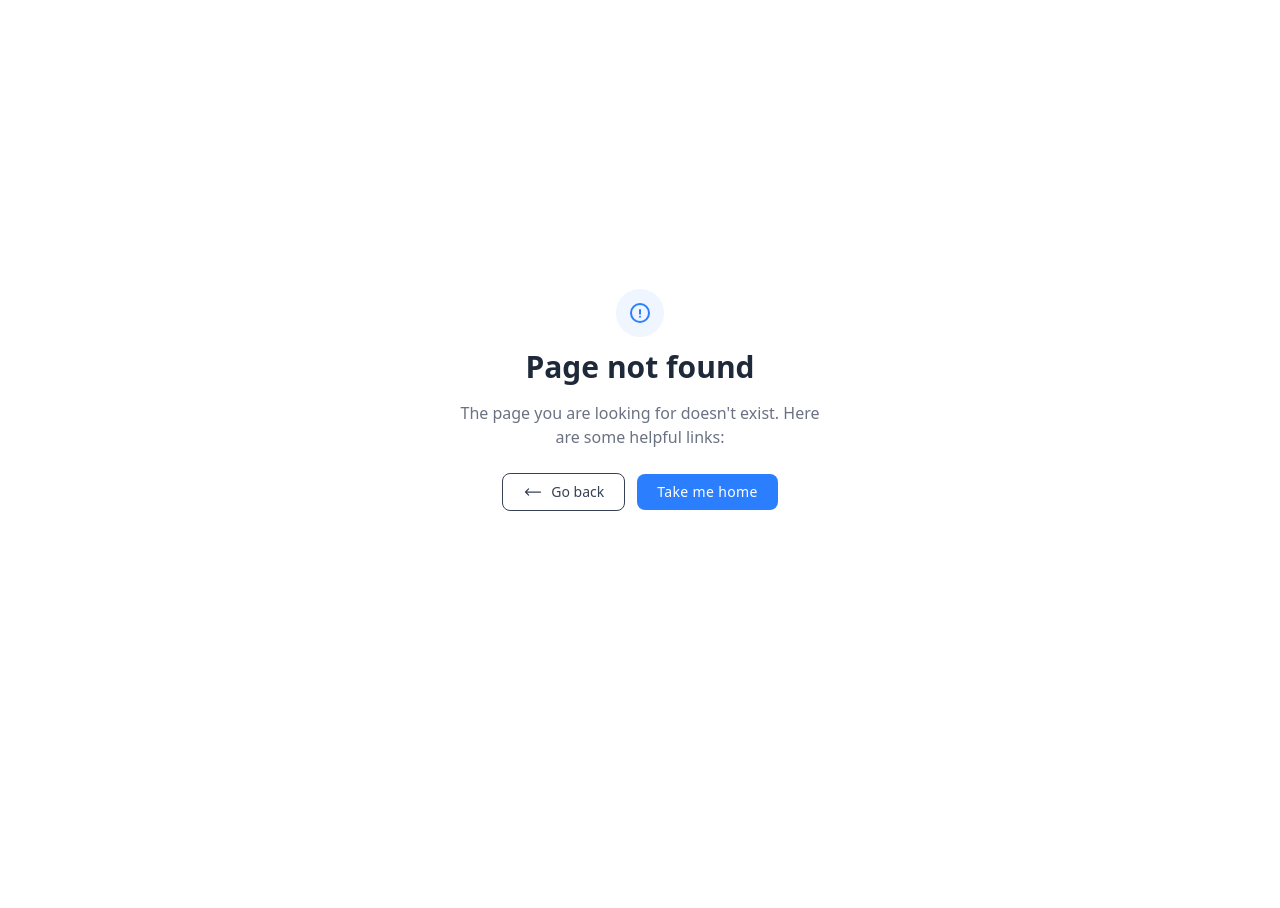
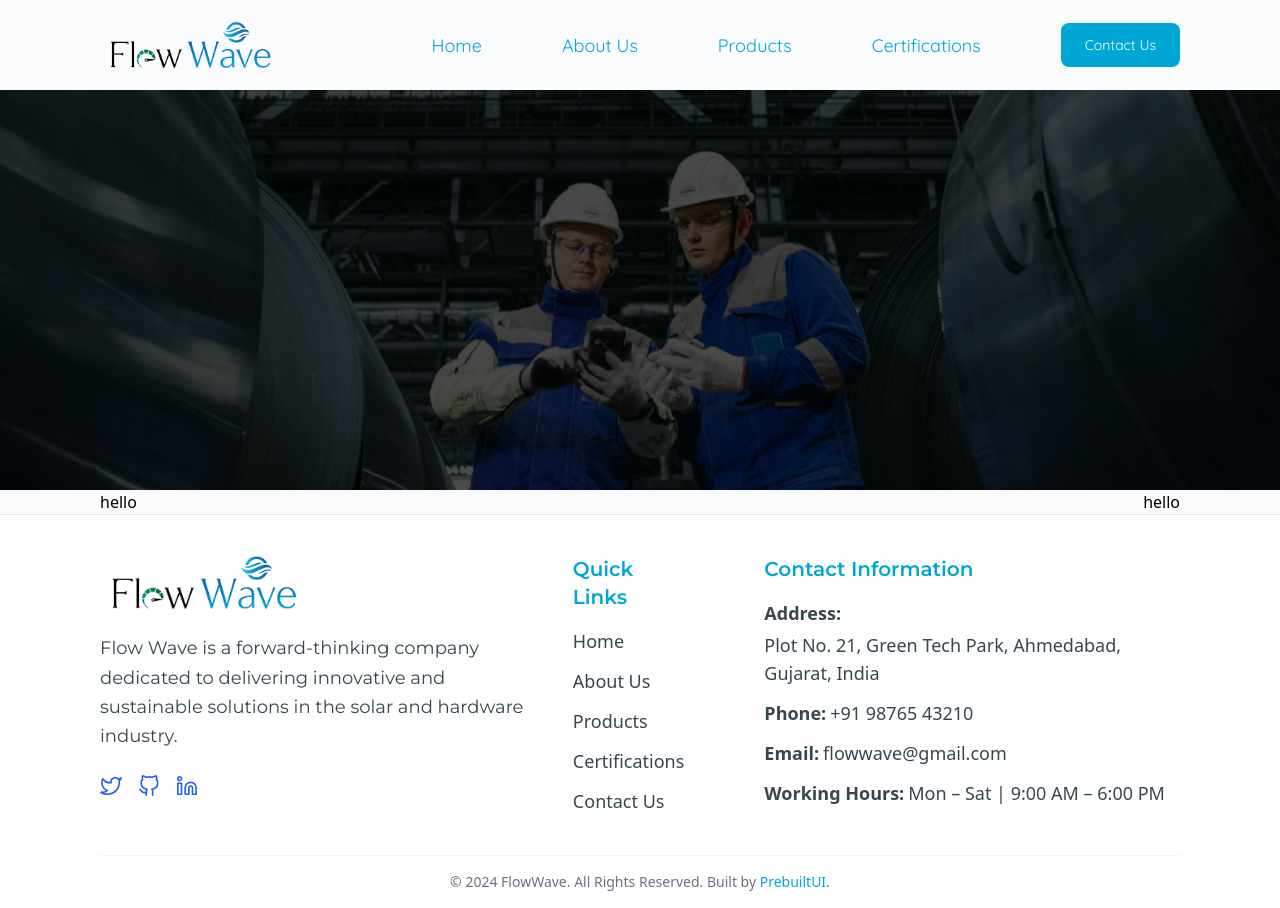
Before and after one commit to vayusprint/Flow_Wave, a React (Vite) app: page /term-condition in a window 1280 px wide. Before the commit this address had no page. Before the commit the page ends 800 px from the top, so only its background shows below. Built offline with nearby package versions, Linux system fonts and the light colour scheme.

Commit message:
setup container

```diff
--- /dev/null
+++ b/src/components/Container.jsx
@@ -0,0 +1,11 @@
+import React from 'react'
+
+const Container = ({children}) => {
+    return (
+        <div className="max-w-[1720px] mx-auto px-[100px]">
+            {children}
+        </div>
+    )
+}
+
+export default Container
--- /dev/null
+++ b/src/components/PrimaryButton.jsx
@@ -0,0 +1,11 @@
+import React from 'react'
+
+const PrimaryButton = ({ title }) => {
+    return (
+        <button className=' rounded-lg bg-primary text-white px-4 py-3 text-center'>
+            <p>{title}</p>
+        </button>
+    )
+}
+
+export default PrimaryButton
--- /dev/null
+++ b/src/components/ProductCard.jsx
@@ -0,0 +1,30 @@
+import React from 'react'
+import PrimaryButton from './PrimaryButton'
+
+const ProductCard = ({ alt, srcImage, imageBg, productName, productDescription }) => {
+
+    console.log('bg' , imageBg);
+
+    return (
+        <div className='flex flex-col gap-7 p-8 bg-white rounded-[15px] border border-divider'>
+            <div className='relative rounded-lg p-2 flex justify-center items-center'>
+                <div className='absolute inset-0 rounded-2xl opacity-10' style={{ backgroundColor: imageBg }} ></div>
+                <img alt={alt} src={srcImage} className='relative z-10 object-contain w-full h-auto max-w-[300px] max-h-[300px]' />
+            </div>
+            <div className='flex flex-col gap-6'>
+                <div className='flex flex-col gap-4'>
+                    <p className='font-montserrat font-medium text-32 text-primaryHeading'>{productName}</p>
+                    <p className='font-montserrat font-medium text-16 text-muted_text'>{productDescription}</p>
+                </div>
+
+                <div className=' border-2 border-divider rounded-full'></div>
+
+                <div className=''>
+                    <PrimaryButton title={"Product Details"} />
+                </div>
+            </div>
+        </div>
+    )
+}
+
+export default ProductCard
--- /dev/null
+++ b/src/components/SubHeaderSection.jsx
@@ -0,0 +1,12 @@
+import React from 'react'
+
+const SubHeaderSection = ({src , alt}) => {
+    return (
+        <div className='w-full h-[400px] bg-amber-300 relative'>
+            <div className='bg-black/70 w-full h-full absolute'></div>
+            <img className='w-full h-full object-cover' src={src} alt={alt} />
+        </div>
+    )
+}
+
+export default SubHeaderSection
--- a/src/index.css
+++ b/src/index.css
@@ -1,5 +1,9 @@
 @import url("https://fonts.googleapis.com/css2?family=Montserrat:ital,wght@0,100..900;1,100..900&family=Quicksand:wght@300..700&display=swap");
 @import "tailwindcss";
+
+body{
+  background-color: #F9FBFD;
+}
 
 @theme {
 
@@ -7,6 +11,12 @@
   --color-body: #F9FBFD;
   --color-primary: #00A7D4;
   --color-bodytext: #37474F;
+  --color-black: #000000;
+  --color--white: #ffffff;
+  --color-divider: #E0E6EA;
+  --color-muted_text: #607D8B;
+  --color-primaryHeading: #001B2E;
+  --color-web_background: #F9FBFD;
 
   /*---------------------------------- Fonts ----------------------------------*/
   --font-montserrat: "Montserrat", sans-serif;
@@ -33,4 +43,7 @@
   --text-48: 48px;
   --text-50: 50px;
   --text-80: 80px;
+
+
+  --breakpoint-1650px : 1650px;
 }
--- a/src/navigation/MainWebRoutes.jsx
+++ b/src/navigation/MainWebRoutes.jsx
@@ -3,6 +3,7 @@ import { BrowserRouter, Route, Routes } from 'react-router-dom'
 import NotFoundPage from '../pages/NotFoundPage'
 import Home from '../pages/Home'
 import NavandFooter_Layout from '../layouts/NavandFooter_Layout'
+import TermAndCondition from '../pages/Terms&Condition'
 
 const MainWebRoutes = () => {
   return (
@@ -10,6 +11,7 @@ const MainWebRoutes = () => {
       <Routes>
         <Route element={<NavandFooter_Layout />}>
           <Route path="/" element={<Home />} />
+          <Route path="/term-condition" element={<TermAndCondition />} />
           {/* add more routes here */}
 
         </Route>
--- /dev/null
+++ b/src/pages/Terms&Condition.jsx
@@ -0,0 +1,20 @@
+import React from 'react'
+import SubHeaderSection from '../components/SubHeaderSection'
+import SubheadBg from '../assets/images/subheadbg-product.png'
+import Container from '../components/Container'
+
+const TermAndCondition = () => {
+  return (
+      <>
+      <SubHeaderSection alt={'product sub head image'} src={SubheadBg} />
+      <Container>
+        <div className='flex justify-between'>
+          <p>hello</p>
+          <p>hello</p>
+        </div>
+      </Container>
+      </>
+  )
+}
+
+export default TermAndCondition
```
Also changed, not shown: src/assets/images/demoProductImage.png (added), src/assets/images/subheadbg-product.png (added).
